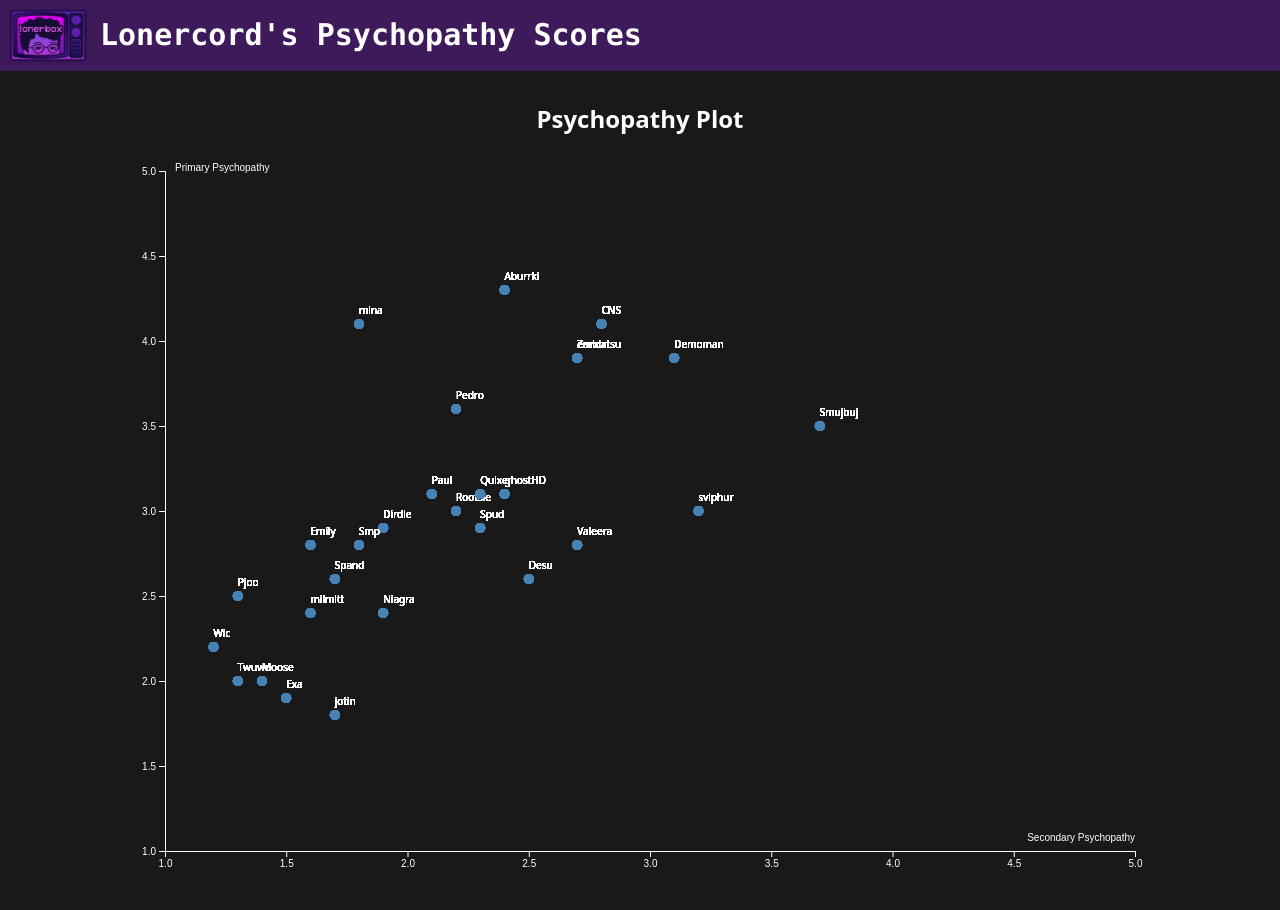
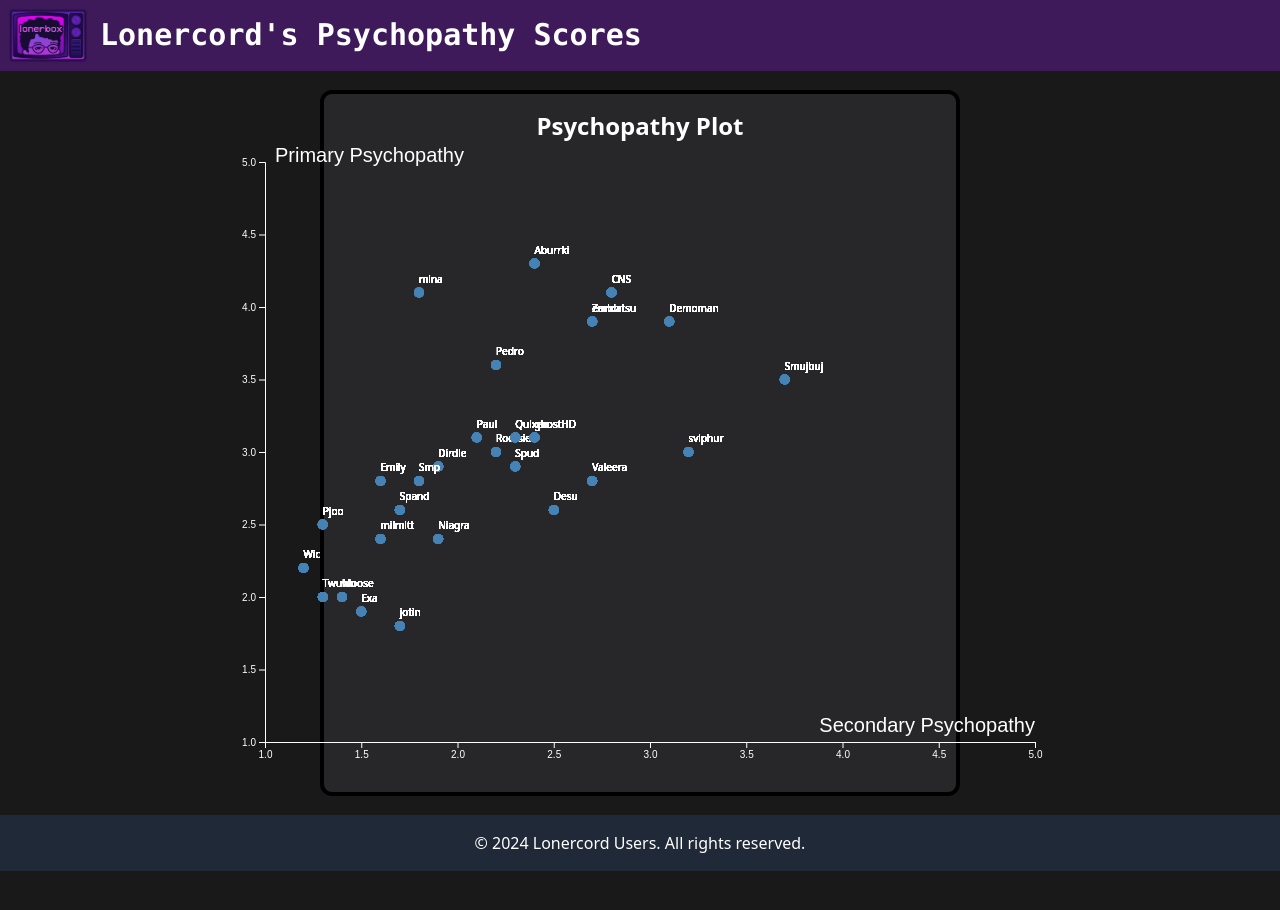
Before and after one commit to Paulmp/psychopathy-plot, a SvelteKit app in the folder lonercordplot/: page / in a window 1280 px wide. Shown: the top 910 px of the page. After the commit the page ends 871 px from the top, so only its background shows below. Built offline with nearby package versions, Linux system fonts and the light colour scheme.

Commit message:
Placed graph in panel. Added footer.

```diff
--- a/lonercordplot/src/app.html
+++ b/lonercordplot/src/app.html
@@ -1,12 +1,12 @@
 <!doctype html>
-<html lang="en">
+<html lang="en" class="h-full" title="Home">
 	<head>
 		<meta charset="utf-8" />
 		<link rel="icon" href="%sveltekit.assets%/favicon.png" />
 		<meta name="viewport" content="width=device-width, initial-scale=1" />
 		%sveltekit.head%
 	</head>
-	<body data-sveltekit-preload-data="hover" class="bg-black/[0.9]">
+	<body data-sveltekit-preload-data="hover" class="bg-black/[0.90] flex flex-col min-h-screen">
 		<div style="display: contents">%sveltekit.body%</div>
 	</body>
 </html>
--- a/lonercordplot/src/routes/+page.svelte
+++ b/lonercordplot/src/routes/+page.svelte
@@ -21,8 +21,8 @@
 	});
 
 	function plotData(dataFile: any) {
-		const width = 1050;
-		const height = 750;
+		const width = 850;
+		const height = 650;
 		const margin = { top: 20, right: 30, bottom: 50, left: 50 };
 		const dataLength = dataFile.length;
 		const xScale = d3
@@ -52,6 +52,7 @@
 					.attr('text-anchor', 'end')
 					.text('Secondary Psychopathy')
 					.attr('color', 'white')
+					.attr('font-size', '20px')
 			);
 
 		// Add y-axis to the SVG
@@ -67,6 +68,7 @@
 					.attr('fill', 'white')
 					.attr('text-anchor', 'start')
 					.text('Primary Psychopathy')
+					.attr('font-size', '20px')
 			);
 
 		// Add circles for the scatter plot
@@ -98,20 +100,23 @@
 	}
 </script>
 
-<div class="flex min-h-screen flex-col bg-inherit">
 <header class="flex items-center space-x-3 bg-purple-900/[0.6] p-2 text-white">
 	<img src="/images/LonerBox.png" alt="Lonerbox" class="w-20" />
 	<h1 class="font-mono text-3xl font-bold">Lonercord's Psychopathy Scores</h1>
 </header>
 
-	<section class="flex flex-grow flex-col items-center p-8">
+<div class="animate-slideUpAndFade flex flex-col w-full bg-inherit min-h-screen">
+	<div class="flex flex-1 items-center justify-center gap-">
+		<section
+			class="flex w-3/6 flex-col items-center justify-center rounded-xl border-4 border-black bg-zinc-800 p-0"
+		>
 			<div>
-			<h2 class="animate-slideUpAndFade mb-4 text-2xl font-bold text-white">Psychopathy Plot</h2>
+				<h2 class="mt-4 text-2xl font-bold text-white">Psychopathy Plot</h2>
 			</div>
-		<div class="animate-slideUpAndFade text-white" id="plot"></div>
+			<div class="text-white" id="plot"></div>
 		</section>
-
-	<!-- <footer class="bg-gray-800 p-4 text-center text-white">
+	</div>
+	<footer class="flex items-end justify-center bg-gray-800 p-4 text-center text-white">
 		<p>&copy; 2024 Lonercord Users. All rights reserved.</p>
-	</footer> -->
+	</footer>
 </div>
```
Lines whose indentation alone changed are shown as unchanged.
